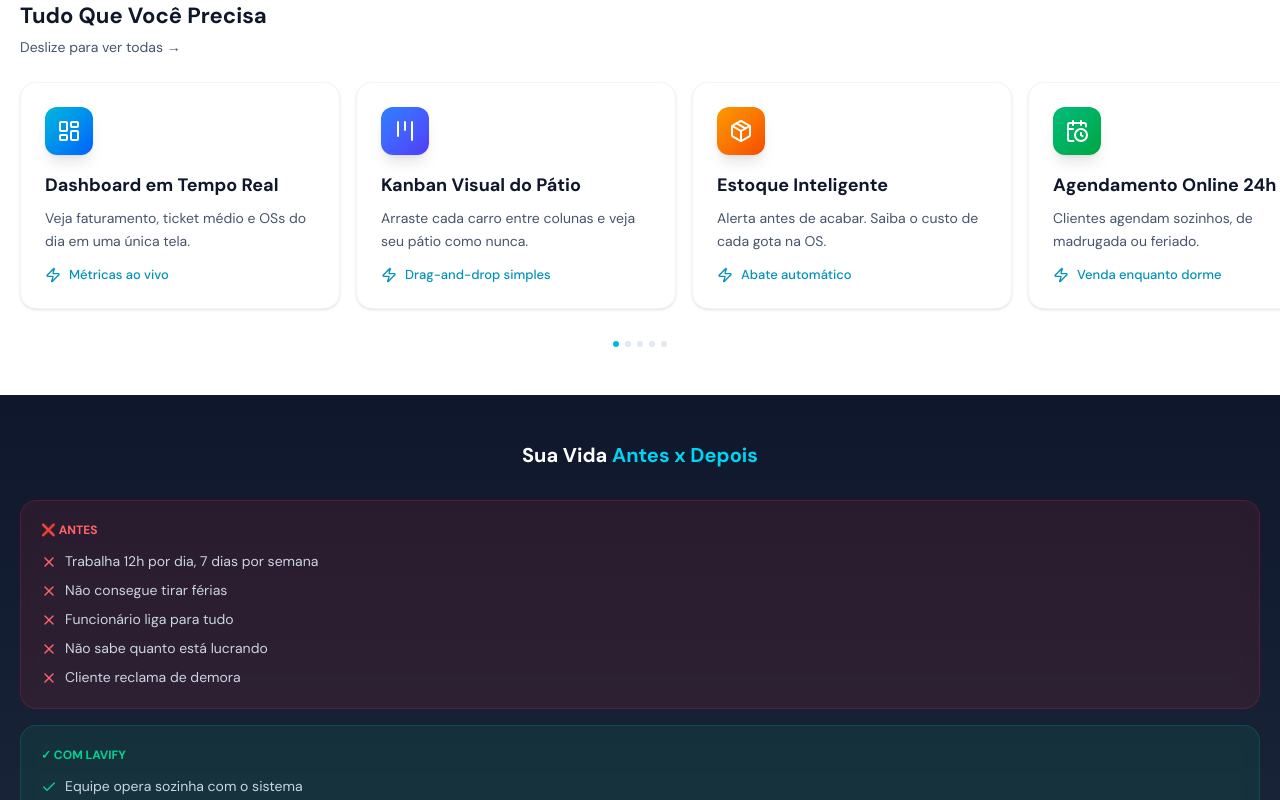
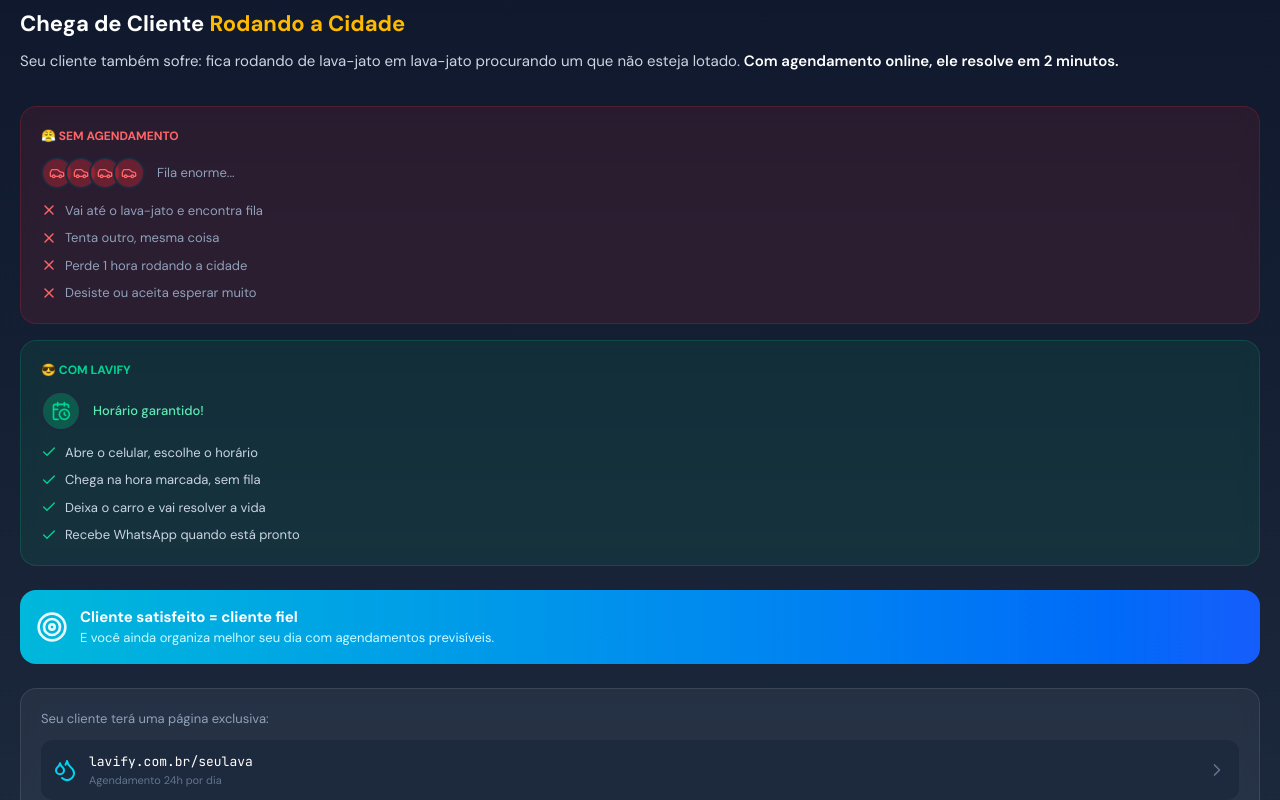
Before and after one commit to LucasAgroTech/lavify, a Next.js app: page /para-empresas in a window 1280 px wide. Shown: the part 3680-4480 px from the top of the page. Built offline with nearby package versions, Linux system fonts and the light colour scheme; no server answers.

Commit message:
feat: Adiciona seção sobre dor do cliente final
- Destaca problema: cliente rodando a cidade procurando lava-jato
- Comparativo visual Sem Agendamento vs Com Lavify
- Mostra página exclusiva de agendamento
- Benefício: cliente satisfeito = cliente fiel

```diff
--- a/src/app/(public)/para-empresas/page.tsx
+++ b/src/app/(public)/para-empresas/page.tsx
@@ -579,6 +579,111 @@
       </section>
 
       {/* ═══════════════════════════════════════════════════════════════════════
+          DOR DO CLIENTE FINAL - Agendamento
+      ═══════════════════════════════════════════════════════════════════════ */}
+      <section className="px-5 py-12 bg-gradient-to-b from-slate-900 to-slate-800">
+        <div className="flex items-center gap-2 mb-4">
+          <Car className="w-5 h-5 text-cyan-400" />
+          <h2 className="text-[13px] font-semibold text-cyan-400 uppercase tracking-wide">
+            Para Seu Cliente
+          </h2>
+        </div>
+
+        <h3 className="text-[22px] font-bold text-white leading-tight mb-3">
+          Chega de Cliente{" "}
+          <span className="text-amber-400">Rodando a Cidade</span>
+        </h3>
+
+        <p className="text-slate-300 text-[15px] leading-relaxed mb-8">
+          Seu cliente também sofre: fica rodando de lava-jato em lava-jato procurando um que não esteja lotado.
+          <span className="text-white font-semibold"> Com agendamento online, ele resolve em 2 minutos.</span>
+        </p>
+
+        {/* Comparativo visual */}
+        <div className="space-y-4">
+          {/* Sem agendamento */}
+          <div className="bg-red-500/10 backdrop-blur-sm rounded-2xl p-5 border border-red-500/20">
+            <p className="text-red-400 text-[12px] font-bold uppercase mb-3">😤 Sem Agendamento</p>
+            <div className="flex items-center gap-3 mb-3">
+              <div className="flex -space-x-2">
+                {[1,2,3,4].map((i) => (
+                  <div key={i} className="w-8 h-8 rounded-full bg-red-500/30 border-2 border-slate-800 flex items-center justify-center">
+                    <Car className="w-4 h-4 text-red-400" />
+                  </div>
+                ))}
+              </div>
+              <span className="text-slate-400 text-[13px]">Fila enorme...</span>
+            </div>
+            <ul className="space-y-2">
+              {[
+                "Vai até o lava-jato e encontra fila",
+                "Tenta outro, mesma coisa",
+                "Perde 1 hora rodando a cidade",
+                "Desiste ou aceita esperar muito",
+              ].map((item) => (
+                <li key={item} className="flex items-center gap-2 text-slate-400 text-[13px]">
+                  <X className="w-4 h-4 text-red-400 flex-shrink-0" />
+                  <span>{item}</span>
+                </li>
+              ))}
+            </ul>
+          </div>
+
+          {/* Com agendamento */}
+          <div className="bg-emerald-500/10 backdrop-blur-sm rounded-2xl p-5 border border-emerald-500/20">
+            <p className="text-emerald-400 text-[12px] font-bold uppercase mb-3">😎 Com Lavify</p>
+            <div className="flex items-center gap-3 mb-3">
+              <div className="w-10 h-10 rounded-full bg-emerald-500/30 border-2 border-slate-800 flex items-center justify-center">
+                <CalendarClock className="w-5 h-5 text-emerald-400" />
+              </div>
+              <span className="text-emerald-300 text-[13px] font-medium">Horário garantido!</span>
+            </div>
+            <ul className="space-y-2">
+              {[
+                "Abre o celular, escolhe o horário",
+                "Chega na hora marcada, sem fila",
+                "Deixa o carro e vai resolver a vida",
+                "Recebe WhatsApp quando está pronto",
+              ].map((item) => (
+                <li key={item} className="flex items-center gap-2 text-slate-300 text-[13px]">
+                  <Check className="w-4 h-4 text-emerald-400 flex-shrink-0" />
+                  <span>{item}</span>
+                </li>
+              ))}
+            </ul>
+          </div>
+        </div>
+
+        {/* Benefício para o dono */}
+        <div className="mt-6 p-4 bg-gradient-to-r from-cyan-500 to-blue-600 rounded-2xl">
+          <div className="flex items-center gap-3">
+            <Target className="w-8 h-8 text-white/90" />
+            <div>
+              <p className="text-white font-bold text-[15px]">
+                Cliente satisfeito = cliente fiel
+              </p>
+              <p className="text-cyan-100 text-[13px]">
+                E você ainda organiza melhor seu dia com agendamentos previsíveis.
+              </p>
+            </div>
+          </div>
+        </div>
+
+        {/* Link para página do cliente */}
+        <div className="mt-6 p-5 bg-white/5 backdrop-blur-sm rounded-2xl border border-white/10">
+          <p className="text-slate-400 text-[13px] mb-3">Seu cliente terá uma página exclusiva:</p>
+          <div className="bg-slate-800 rounded-xl p-3 flex items-center gap-3">
+            <Droplets className="w-6 h-6 text-cyan-400" />
+            <div className="flex-1">
+              <p className="text-white font-mono text-[13px]">lavify.com.br/seulava</p>
+              <p className="text-slate-500 text-[11px]">Agendamento 24h por dia</p>
+            </div>
+            <ChevronRight className="w-5 h-5 text-slate-500" />
+          </div>
+        </div>
+      </section>
+
+      {/* ═══════════════════════════════════════════════════════════════════════
           FUNCIONALIDADES - Carrossel
       ═══════════════════════════════════════════════════════════════════════ */}
       <section className="py-12 bg-white">
```
